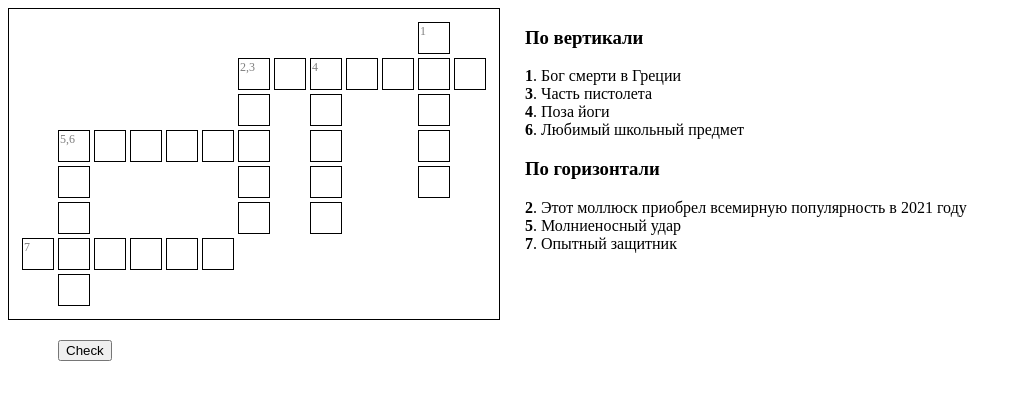
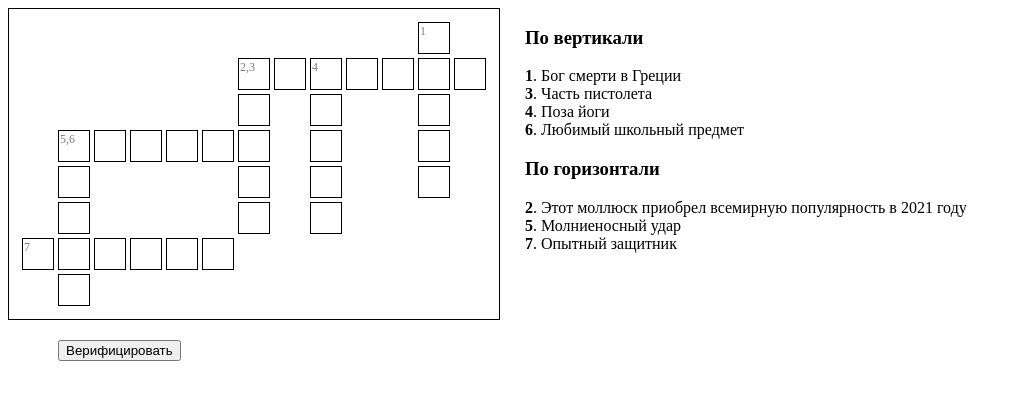
Before and after one commit to Eretic/memento_mori_today, a plain HTML site: page index.html in a window 1280 px wide. Shown: the whole page, without its empty margins (0-1021 px from the left). Drawn offline with nearby package versions, Linux system fonts and the light colour scheme.

Commit message:
Update index.html

```diff
--- a/index.html
+++ b/index.html
@@ -301,7 +301,7 @@ function showClue(question_number,i,j){
 </div>
 
 <div id="buttons_container">
-  <button id="check">Check</button>
+  <button id="check">Верифицировать</button>
 </div>
 
 </body>
```
